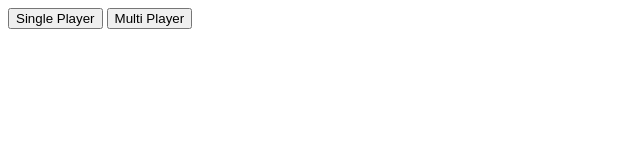
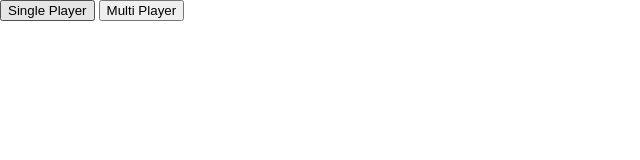
Before and after one commit to alexandrudima/goto-2048, a website: page public/index.html in a window 1280 px wide. Shown: the whole page, without its empty margins (0-640 px from the left). Drawn offline with nearby package versions, Linux system fonts and the light colour scheme; files whose address does not match are found by name.

Commit message:
100% height body

```diff
--- a/public/index.html
+++ b/public/index.html
@@ -21,6 +21,10 @@
 			position: fixed;
 			width: 300px;
 			height: 300px;
+		}
+
+		html,body {
+			margin:0; padding:0; height:100%;
 		}
 	</style>
 </head>
```
Also changed, not shown: out/public/index.html.
